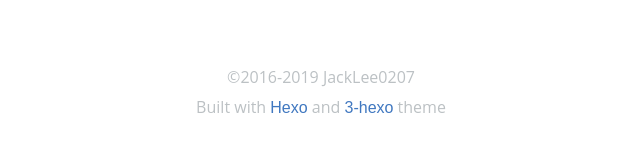
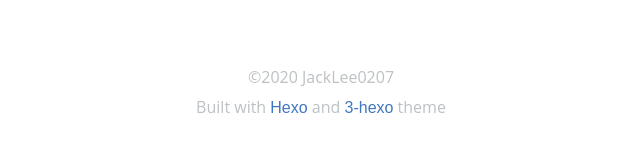
Before and after one commit to JackLee0207/JackLee0207.github.io, a plain HTML site: page index.html in a window 1280 px wide. Shown: the part 637-800 px from the top of the page, 565-1205 px from the left. Drawn offline with nearby package versions, Linux system fonts and the light colour scheme; some packages are replaced by stand-ins of ours; a script that the page names is missing; files whose address does not match are found by name.

Commit message:
Site updated: 2020-03-20 14:37:56

```diff
--- a/index.html
+++ b/index.html
@@ -165,7 +165,7 @@
 
     </div>
     <div class="copyright">
-        <p class="footer-entry">©2016-2019 JackLee0207</p>
+        <p class="footer-entry">©2020 JackLee0207</p>
 <p class="footer-entry">Built with <a href="https://hexo.io/" target="_blank">Hexo</a> and <a href="https://github.com/yelog/hexo-theme-3-hexo" target="_blank">3-hexo</a> theme</p>
 
     </div>
```
Also changed, not shown: 2020/03/20/hello-world/index.html (+1 -1 lines), archives/2020/03/index.html (+1 -1 lines), archives/2020/index.html (+1 -1 lines), archives/index.html (+1 -1 lines).
